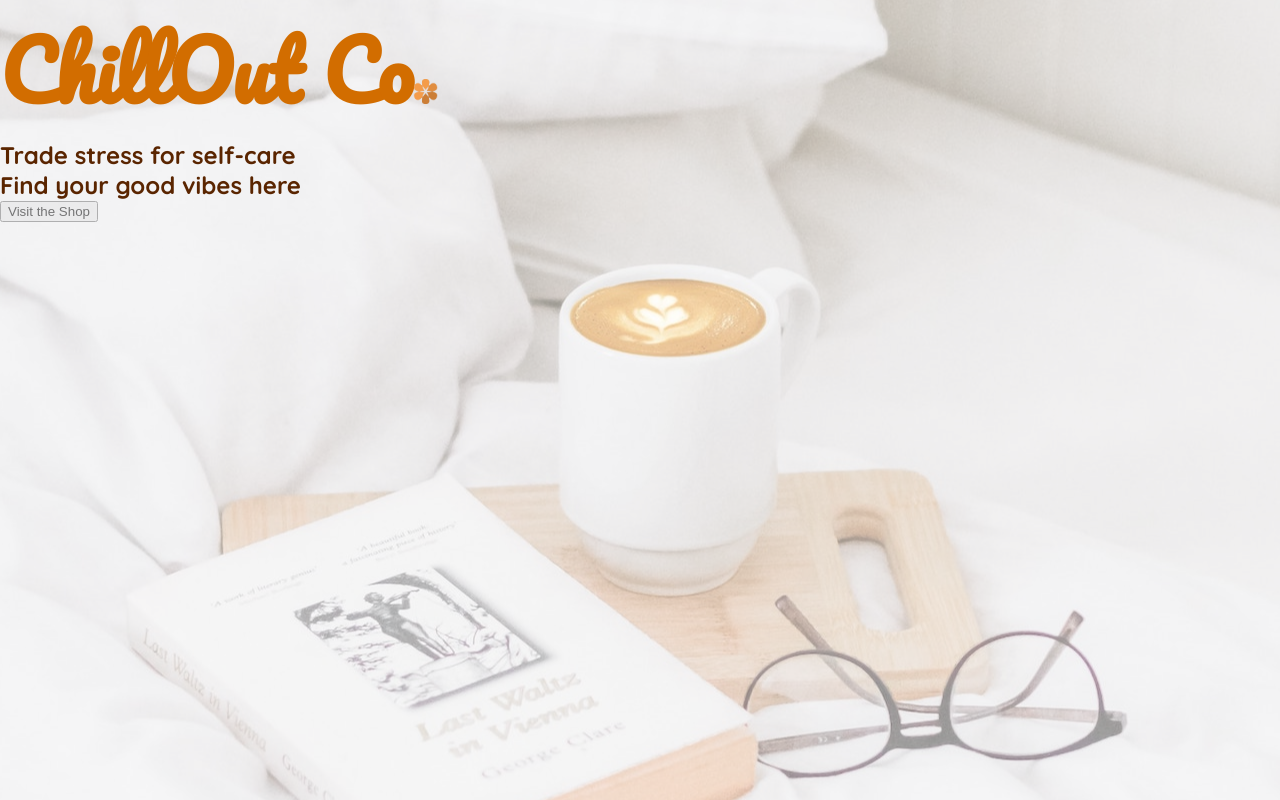
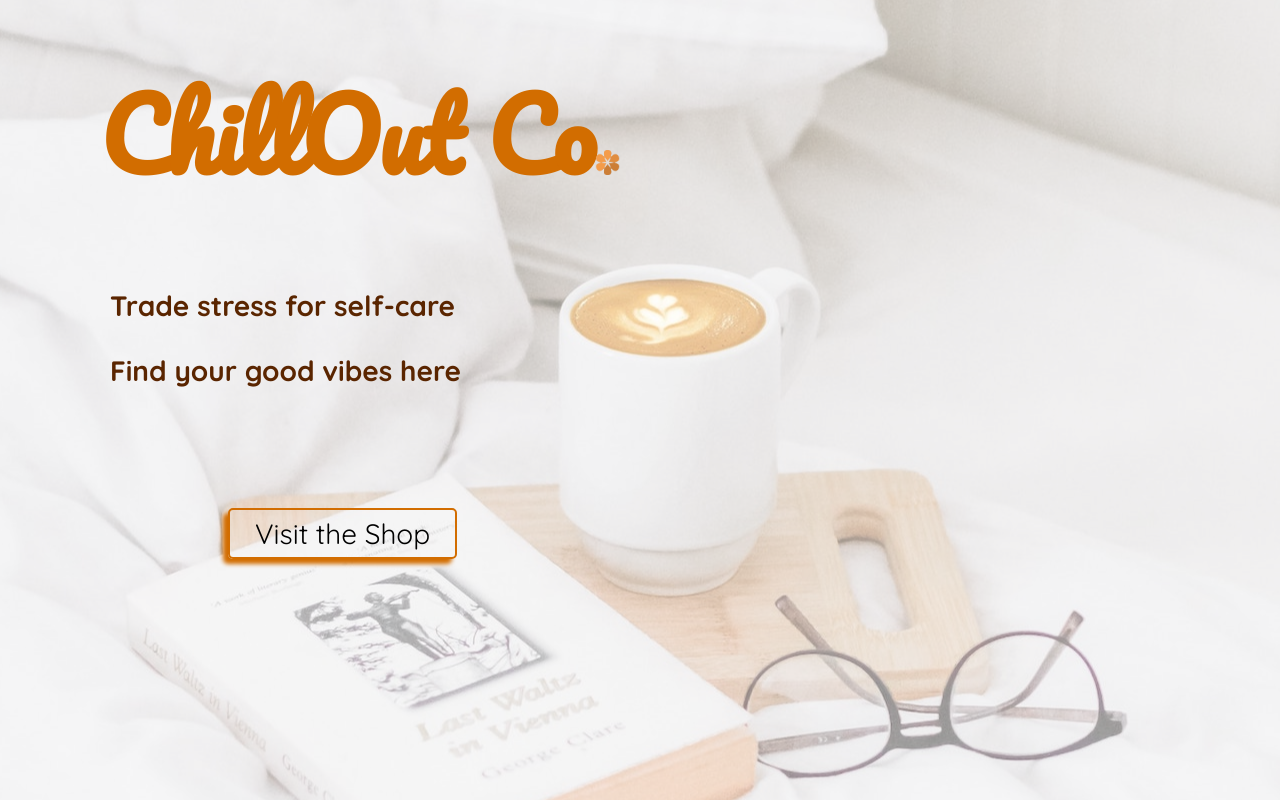
Before and after one commit to cynthem/shopping-cart, a React (Create React App) app: page / in a window 1280 px wide. Built offline with nearby package versions, Linux system fonts and the light colour scheme.

Commit message:
Add home page button styles

```diff
--- a/src/index.css
+++ b/src/index.css
@@ -76,8 +76,9 @@ body {
   position: relative;
   color: #d26d00;
   font-family: 'Pacifico', serif;
-  font-size: 5rem;
-  margin: 0;
+  font-size: 6rem;
+  margin: 0 100px 40px;
+  padding-top: 50px;
 }
 
 .home-img {
@@ -88,5 +89,28 @@ body {
 .home-subheader {
   position: relative;
   color: rgb(90, 37, 0);
-  margin: 0;
+  margin: 0 110px;
+  padding-top: 30px;
+  font-size: 1.75rem;
 }
+
+.home-btn {
+  position: relative;
+  font-family: 'Quicksand', sans-serif;
+  font-size: 1.75rem;
+  background: none;
+  outline: none;
+  cursor: pointer;
+  border: 2px solid #d26d00;
+  border-radius: 5px;
+  padding: 6px 25px;
+  box-shadow: -5px 5px 4px #d26d00;
+  margin-left: 228px;
+  margin-top: 120px;
+}
+
+.home-btn:active {
+  background-color: rgb(210, 109, 0);
+  color: white;
+  box-shadow: none;
+}
```
